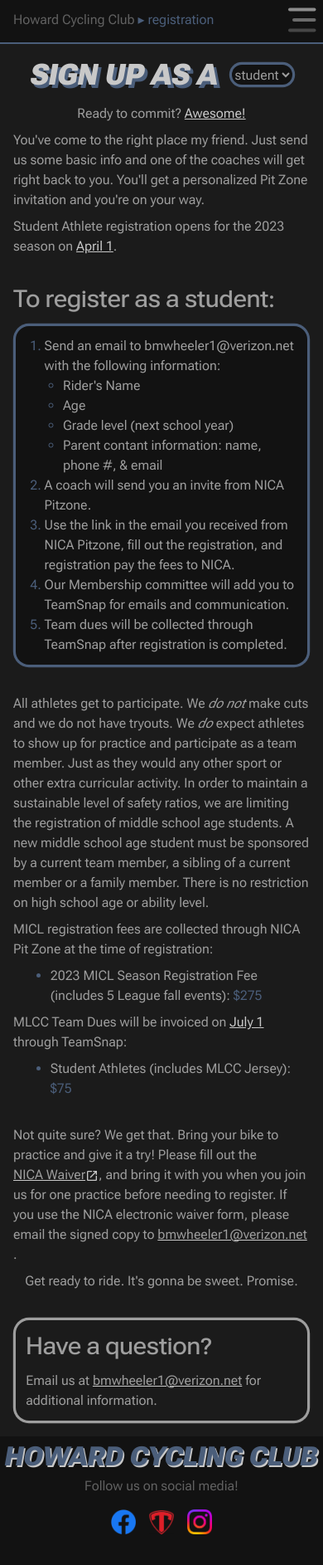
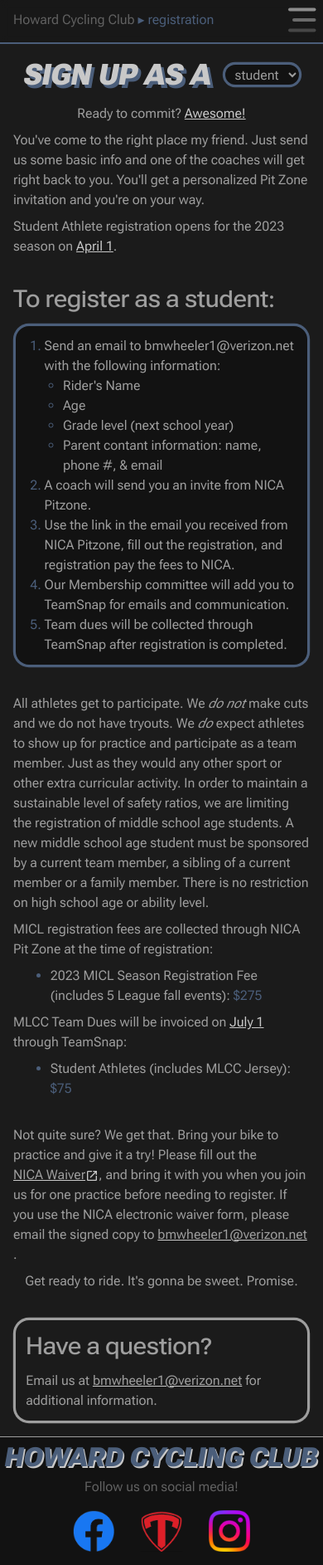
Before and after one commit to pnwheeler/howard_cycling, a SvelteKit app: page /registration in a window 390 px wide. Shown: the whole page at 83% size. Before the commit the page ends 1865 px from the top, so only its background shows below. Built offline with nearby package versions, Linux system fonts and the light colour scheme.

Commit message:
updated hamburger and nav

```diff
--- a/src/lib/components/Navbar/HamburgerButton.svelte
+++ b/src/lib/components/Navbar/HamburgerButton.svelte
@@ -40,29 +40,38 @@
     background-color: transparent;
     border:none;
 }
-    .open, .top, .middle, .bottom{
-        transition: all .3s .3s ease;
-    }
 .top{
     color: rgb(141, 141, 141);
     stroke-dasharray: 59 139;
-
+    transition:
+        stroke-dasharray .2s .3s ease,
+        stroke-dashoffset .2s .2s ease,
+        stroke-width .2s .3s ease,
+        color .2s .3s ease;
 }
 .middle{
     color: rgb(107, 107, 107);
     stroke-dasharray: 49 60;
     stroke-dashoffset: -10;
+    transition:
+        stroke-dasharray .2s .3s ease,
+        stroke-dashoffset .1s .1s ease,
+        color .2s .3s ease;
 }
 .bottom{
     color: rgb(70, 70, 70);
     stroke-dasharray: 59 139;
-        /* transition: all .2s ease;  */
+    transition:
+        stroke-dasharray .3s .1s ease,
+        stroke-dashoffset .2s .1s ease,
+        stroke-width .2s .3s ease,
+        color .2s .1s ease;
 }
 .open .top{
-        stroke-width: 10px;
+    stroke-width: 11;
     stroke-dasharray: 57 70;
     stroke-dashoffset: -70;
-        color: rgb(158, 0, 0);
+    color: var(--color-blue);
 }
 .open .middle{
     stroke-dasharray: 1 60;
@@ -70,18 +79,9 @@
     color: transparent;
 }
 .open .bottom{
-        stroke-width: 10px;
+    stroke-width: 11;
     stroke-dasharray: 57 70;
     stroke-dashoffset: -70;
-        color: rgb(158, 0, 0);
+    color: var(--color-blue);
 }
-    /* .opened .top{
-
-    }
-    .opened .middle{
-
-    }
-    .opened .bottom{
-
-    }*/
 </style>
--- a/src/lib/components/Navbar/Navbar.svelte
+++ b/src/lib/components/Navbar/Navbar.svelte
@@ -91,7 +91,8 @@
         justify-content: space-between;
         height: 3.5em;
         border-bottom: 0.15rem solid var(--color-blue);
-        background-color: var(--color-darkest);
+        background-color: rgba(24, 24, 24, 0.85);
+        backdrop-filter: blur(5px);
     }
     .mobile-heading{
         padding-left: 1em;
@@ -103,13 +104,13 @@
     }
     .mobile-overlay.open{
         padding-top: 2em;
-        position:relative;
+        position:absolute;
         display: flex;
         background-color: var(--color-dark);
         flex-direction: column;
         min-height: 100lvh;
         width: 100%;
-        top: 0;
+        top: 3.5em;
         z-index: 3;
         gap: 1em;
         overflow: hidden;
--- a/src/routes/+layout.svelte
+++ b/src/routes/+layout.svelte
@@ -35,7 +35,7 @@
         <footer class="footer">
             <h1 class="special-variant">Howard Cycling Club</h1>
             <smaller>Follow us on social media!</smaller>
-            <div id="socials">
+            <div class="socials">
                 <a href="https://www.facebook.com">
                     <img src="/icons/fb_logo.png" alt="facebook"/>
                 </a>
@@ -75,7 +75,7 @@
     }
     .footer{
         background-color: var(--color-darkest);
-
+        border-top: 0.1em solid var(--color-light);
     }
     .footer > h1 {
         text-transform: uppercase;
@@ -84,17 +84,20 @@
         color: var(--color-blue);
         text-shadow: 0.1rem 0.1rem var(--color-lighter);
     }
-    #socials {
+    .socials {
         display: flex;
         justify-content: center;
-        gap: 1em;
+        gap: 2em;
         padding-block:1em;
+        flex-basis: 50px;
     }
-    smaller {
-        color: var(--color-disabled);
+    .socials a{
+        flex-grow: 0;
+        flex-shrink: 0;
+        flex-basis: 50px;
     }
     a {
-        width: 30px;
+        position: relative;
         background-color: transparent;
         border: none;
         background-size: contain;
@@ -104,4 +107,7 @@
     a:hover {
         transform: scale(1.3);
     }
+    smaller {
+        color: var(--color-disabled);
+    }
 </style>
--- a/src/routes/+page.svelte
+++ b/src/routes/+page.svelte
@@ -29,7 +29,7 @@
 		</p>
 	</section>
 	<section class="nica-info border-blue pane bg-dark">
-		<iframe
+		<!-- <iframe
 			width="480"
 			height="270"
 			id="nica-video"
@@ -37,7 +37,7 @@
 			title="YouTube video player"
 			frameborder="0"
 			allowfullscreen
-		/>
+		/> -->
 		<div class="div-block" id="nica-message">
 			<p>
 				We take all comers. No experience necessary! You don't even need to know how to ride a bike.
--- a/src/routes/registration/+page.svelte
+++ b/src/routes/registration/+page.svelte
@@ -12,7 +12,7 @@
 
 <div class="flex-row">
     <h2>Sign up as a </h2>
-    <select bind:value={selected} class="border-blue">
+    <select bind:value={selected} class="bg-dark border-blue">
         {#each options as option}
             <option value={option}>{option.role}</option>
         {/each}
@@ -40,10 +40,10 @@
         align-self: center;
         width: max-content;
         color: var(--color-light);
-        background-color: var(--color-darkest);
         height: 1.5em;
         margin-left: 0.5em;
         width: fit-content;
+        padding-inline: 0.5em;
     }
     option{
         text-align: center;
```
Lines whose indentation alone changed are shown as unchanged.
